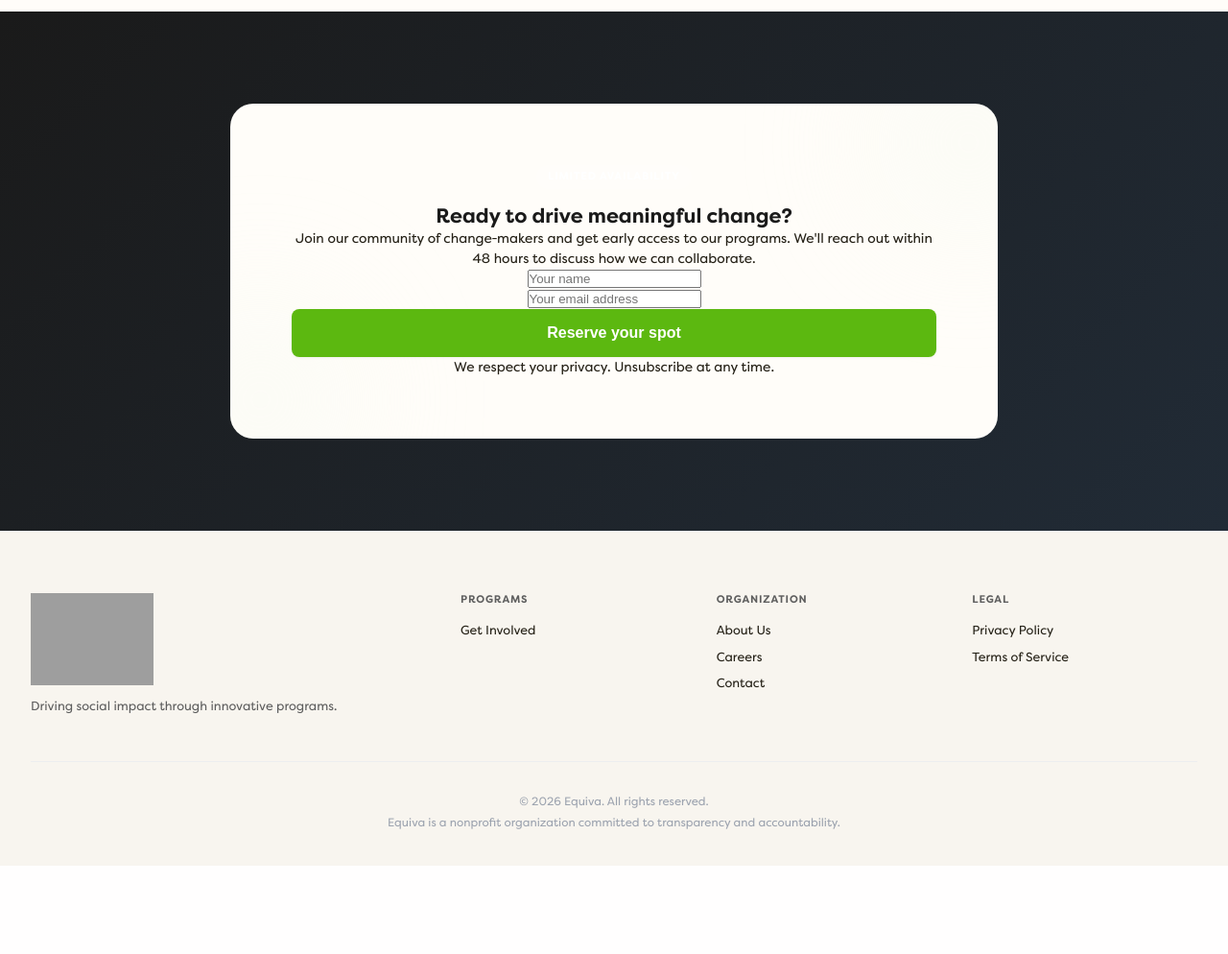
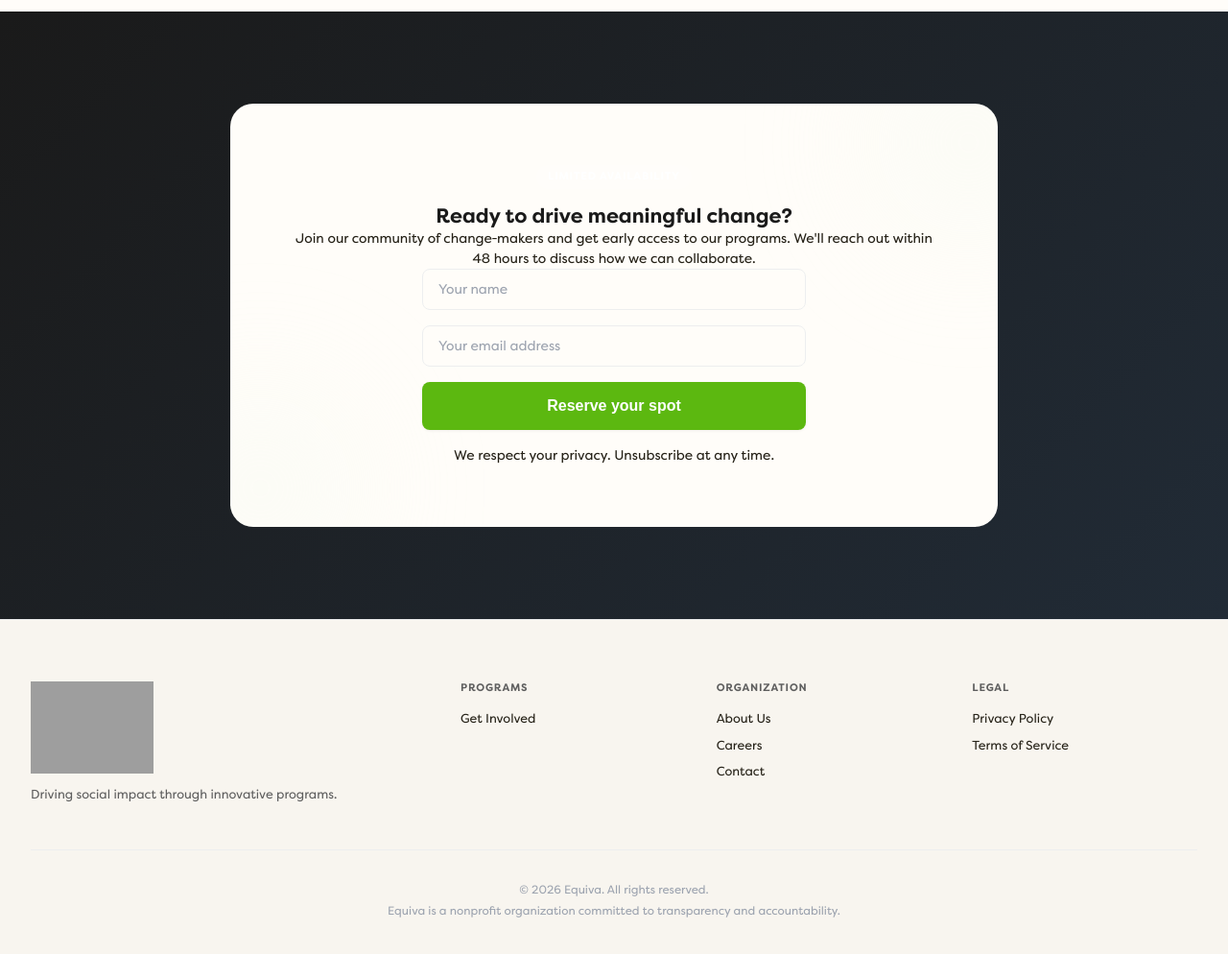
Before and after one commit to iyke497/Equiva, a Flask app: page / in a window 1280 px wide. Shown: the part 2776-3770 px from the top of the page at 96% size. Before the commit the page ends 3678 px from the top, so only its background shows below. Run offline with Flask 3, Linux system fonts and the light colour scheme; some libraries are stand-ins or nearby versions; some web fonts are replaced; grey boxes are pictures that could not be loaded.

Commit message:
Fix: re-add form section that was removed

```diff
--- a/static/css/styles.css
+++ b/static/css/styles.css
@@ -1217,6 +1217,36 @@ h1, h2, h3, h4, h5, h6 {
     text-align: center;
 }
 
+.subscribe-form {
+    max-width: 400px;
+    margin: 0 auto var(--space-16);
+}
+
+.form-group {
+    margin-bottom: var(--space-16);
+}
+
+.form-input {
+    width: 100%;
+    padding: var(--space-12) var(--space-16);
+    font-size: 14px;
+    font-family: inherit;
+    border: 1px solid var(--border-light);
+    border-radius: var(--radius-md);
+    background: var(--bg-white);
+    color: var(--text-primary);
+}
+
+.form-input:focus {
+    outline: none;
+    border-color: var(--green-core);
+    box-shadow: 0 0 0 3px rgba(92, 184, 16, 0.12);
+}
+
+.form-input::placeholder {
+    color: var(--grey-muted);
+}
+
 /* Utility classes — replaces inline styles across templates */
 .card-bordered {
     border: 1px solid var(--border-light);
```
